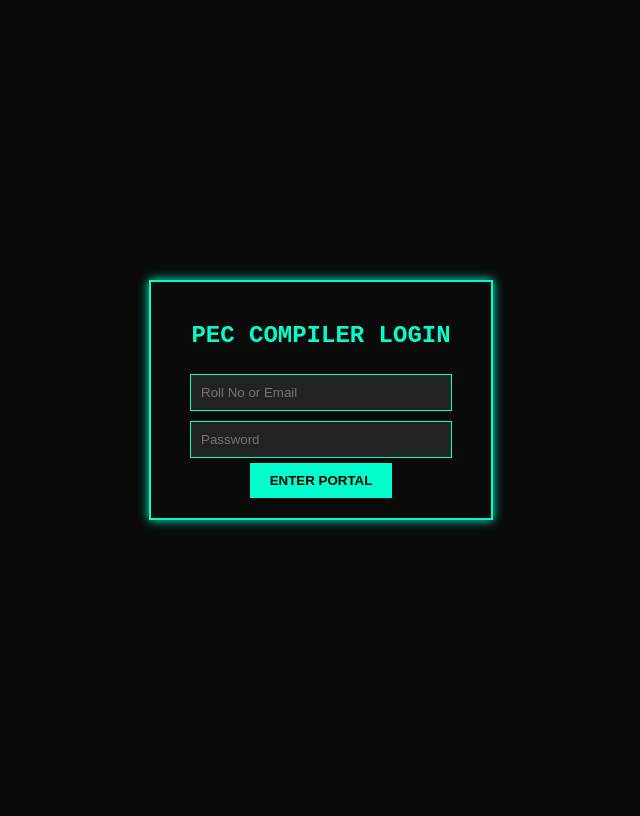
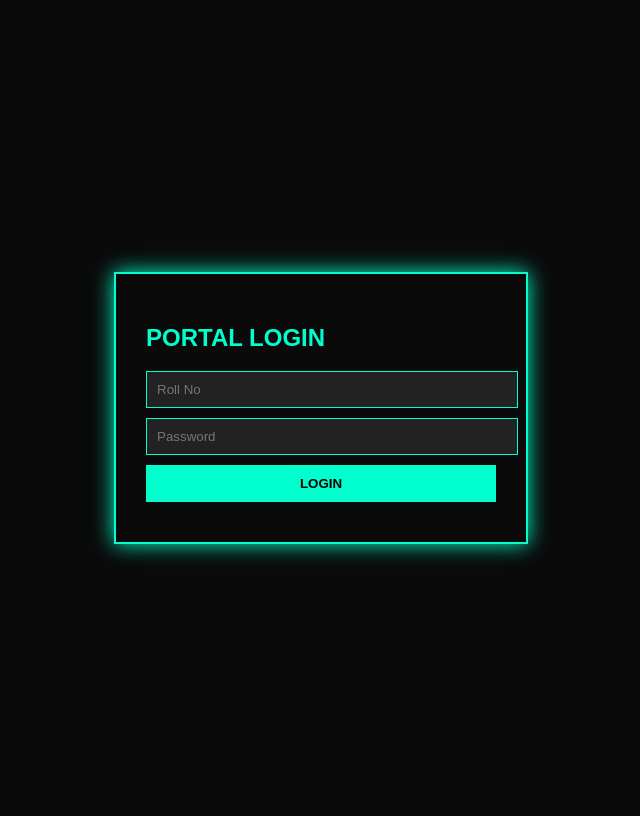
Before and after one commit to aathisudhan/compiler, a Flask app: template templates/index.html in a window 1280 px wide. Shown: the whole page, without its empty margins (319-959 px from the left). Before the commit the page ends 528 px from the top, so only its background shows below. Run offline with Flask 3, Linux system fonts and the light colour scheme; the template is opened without the code that fills it, so the values that code supplies are empty; some libraries are stand-ins or nearby versions.

Commit message:
Update index.html

```diff
--- a/templates/index.html
+++ b/templates/index.html
@@ -1,38 +1,31 @@
 <!DOCTYPE html>
-<html lang="en">
+<html>
 <head>
     <style>
-        body { background: #0a0a0a; color: #00ffcc; font-family: 'Courier New', monospace; display: flex; flex-direction: column; align-items: center; justify-content: center; height: 100vh; margin: 0; }
-        .neon-box { border: 2px solid #00ffcc; padding: 20px; box-shadow: 0 0 10px #00ffcc; width: 300px; text-align: center; }
-        input { background: #222; border: 1px solid #00ffcc; color: #fff; padding: 10px; margin: 5px; width: 80%; }
-        button { background: #00ffcc; color: #000; border: none; padding: 10px 20px; cursor: pointer; font-weight: bold; }
+        body { background: #0a0a0a; color: #00ffcc; font-family: sans-serif; display: flex; align-items: center; justify-content: center; height: 100vh; }
+        .box { border: 2px solid #00ffcc; padding: 30px; box-shadow: 0 0 20px #00ffcc; width: 350px; }
+        input, button { display: block; width: 100%; margin: 10px 0; padding: 10px; background: #222; border: 1px solid #00ffcc; color: #fff; }
+        button { cursor: pointer; background: #00ffcc; color: #000; font-weight: bold; }
     </style>
 </head>
 <body>
-    <div class="neon-box">
-        <h2>PEC COMPILER LOGIN</h2>
-        <input type="text" id="userid" placeholder="Roll No or Email">
+    <div class="box">
+        <h2>PORTAL LOGIN</h2>
+        <input type="text" id="userid" placeholder="Roll No">
         <input type="password" id="pass" placeholder="Password">
-        <button onclick="handleLogin()">ENTER PORTAL</button>
+        <button onclick="login()">LOGIN</button>
     </div>
 
-    <script src="https://www.gstatic.com/firebasejs/10.x.x/firebase-app-compat.js"></script>
-    <script src="https://www.gstatic.com/firebasejs/10.x.x/firebase-auth-compat.js"></script>
     <script>
-        const firebaseConfig = { /* YOUR_FIREBASE_CONFIG */ };
-        firebase.initializeApp(firebaseConfig);
-
-        async function handleLogin() {
+        async function login() {
             const id = document.getElementById('userid').value;
-            const pass = document.getElementById('pass').value;
-            // Send to your Flask API defined in main.py
-            const response = await fetch('/login', {
+            const res = await fetch('/login', {
                 method: 'POST',
                 headers: {'Content-Type': 'application/json'},
-                body: JSON.stringify({email: id, password: pass, is_student: true})
+                body: JSON.stringify({email: id, role: 'student'})
             });
-            const data = await response.json();
-            if(data.success) window.location.href = '/';
+            const data = await res.json();
+            if(data.success) alert("Logged In!");
         }
     </script>
 </body>
```
